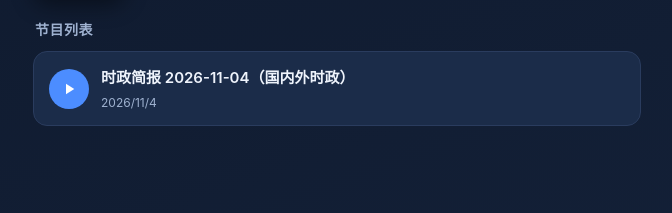
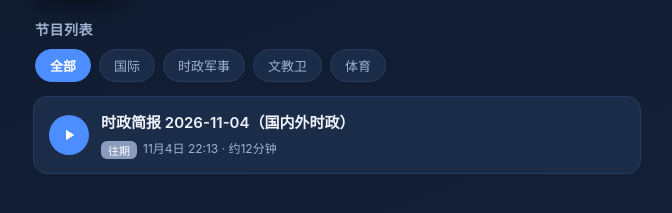
Before and after one commit to wxlkj/daily-news-podcast, a plain HTML site: page docs/index.html in a window 1280 px wide. Shown: the part 117-330 px from the top of the page, without its empty margins (303-975 px from the left). Drawn offline with Linux system fonts and the light colour scheme.

Commit message:
feat: 每天4篇分时段分主题（早6点国际/晚8点时政军事·文教卫·体育） [docs/index.html]

```diff
--- a/docs/index.html
+++ b/docs/index.html
@@ -3,7 +3,7 @@
 <head>
   <meta charset="UTF-8" />
   <meta name="viewport" content="width=device-width, initial-scale=1.0, viewport-fit=cover" />
-  <title>每日时政简报</title>
+  <title>每日新闻简报</title>
   <meta name="theme-color" content="#0f1a2e" />
   <style>
     :root {
@@ -34,7 +34,17 @@
     }
     .title { font-size: 21px; font-weight: 700; margin: 0 0 6px; }
     .desc { font-size: 13px; color: var(--sub); line-height: 1.5; margin: 0; }
-    h2.section { font-size: 14px; color: var(--sub); font-weight: 600; margin: 8px 2px 12px; letter-spacing: .5px; }
+    h2.section { font-size: 14px; color: var(--sub); font-weight: 600; margin: 8px 2px 10px; letter-spacing: .5px; }
+    /* 类目筛选标签 */
+    .filters { display: flex; gap: 8px; flex-wrap: wrap; margin: 0 2px 14px; }
+    .chip {
+      padding: 6px 14px; border-radius: 999px; font-size: 13px;
+      border: 1px solid var(--line); background: var(--card); color: var(--sub);
+      cursor: pointer; user-select: none; transition: background .15s, color .15s;
+    }
+    .chip:active { transform: scale(.96); }
+    .chip.on { background: var(--accent); border-color: var(--accent); color: #fff; font-weight: 600; }
+    /* 节目卡片 */
     .ep {
       background: var(--card); border: 1px solid var(--line);
       border-radius: 14px; padding: 14px 15px; margin-bottom: 12px;
@@ -49,8 +59,12 @@
     }
     .ep .play-ico svg { width: 18px; height: 18px; fill: #fff; }
     .ep .meta { min-width: 0; flex: 1; }
-    .ep .ep-title { font-size: 15px; font-weight: 600; margin: 0 0 4px; }
+    .ep .ep-title { font-size: 15px; font-weight: 600; margin: 0 0 5px; }
     .ep .ep-date { font-size: 12px; color: var(--sub); }
+    .badge {
+      display: inline-block; font-size: 11px; padding: 1px 7px; border-radius: 6px;
+      color: #fff; margin-right: 6px; vertical-align: middle;
+    }
     .loading { text-align: center; color: var(--sub); padding: 40px 0; font-size: 14px; }
     /* 底部播放条 */
     .player {
@@ -91,11 +105,12 @@
     <header>
       <img class="cover" id="cover" alt="封面" />
       <div>
-        <h1 class="title" id="ch-title">每日时政简报</h1>
+        <h1 class="title" id="ch-title">每日新闻简报</h1>
         <p class="desc" id="ch-desc">加载中…</p>
       </div>
     </header>
     <h2 class="section">节目列表</h2>
+    <div class="filters" id="filters"></div>
     <div id="list"><div class="loading">正在加载最新节目…</div></div>
   </div>
 
@@ -126,7 +141,116 @@
     const handle = $("p-handle");
     let current = null;
     let dragging = false;
+    let episodes = [];
+    let filter = "all";
 
+    // 类目 key -> 展示信息（与 feed.xml 的 <category> 对应）
+    const CATS = {
+      international:      { label: "国际",     color: "#4c8dff" },
+      politics_mil:       { label: "时政军事", color: "#ff7a7a" },
+      culture_edu_health: { label: "文教卫",   color: "#57c98a" },
+      sports:             { label: "体育",     color: "#e6a23c" },
+      legacy:             { label: "往期",     color: "#8a9bbd" },
+    };
+    const FILTERS = [
+      { key: "all",                 label: "全部" },
+      { key: "international",       label: "国际" },
+      { key: "politics_mil",        label: "时政军事" },
+      { key: "culture_edu_health",  label: "文教卫" },
+      { key: "sports",              label: "体育" },
+    ];
+
+    function esc(s) {
+      return (s || "").replace(/[&<>"]/g, (c) =>
+        ({ "&": "&amp;", "<": "&lt;", ">": "&gt;", '"': "&quot;" }[c]));
+    }
+    function parseDate(s) {
+      if (!s) return null;
+      let d = new Date(s);
+      if (isNaN(d.getTime())) d = new Date(s.replace(/\s(\+\d{2})(\d{2})$/, " $1:$2"));
+      return isNaN(d.getTime()) ? null : d;
+    }
+    function fmtDate(s) {
+      const d = parseDate(s);
+      if (!d) return s;
+      return (d.getMonth() + 1) + "月" + d.getDate() + "日 " +
+             String(d.getHours()).padStart(2, "0") + ":" +
+             String(d.getMinutes()).padStart(2, "0");
+    }
+
+    function renderFilters() {
+      const box = $("filters");
+      box.innerHTML = "";
+      FILTERS.forEach((f) => {
+        const el = document.createElement("div");
+        el.className = "chip" + (f.key === filter ? " on" : "");
+        el.textContent = f.label;
+        el.onclick = () => { filter = f.key; renderFilters(); renderList(); };
+        box.appendChild(el);
+      });
+    }
+
+    function renderList() {
+      const list = $("list");
+      list.innerHTML = "";
+      const shown = episodes.filter((e) => filter === "all" || e.cat === filter);
+      if (!shown.length) {
+        list.innerHTML = '<div class="loading">该分类暂无节目</div>';
+        return;
+      }
+      shown.forEach((e) => {
+        const c = CATS[e.cat] || CATS.legacy;
+        const mins = e.length ? Math.round(e.length * 8 / 64000 / 60) : 0;
+        const dur = mins ? " · 约" + mins + "分钟" : "";
+        const el = document.createElement("div");
+        el.className = "ep" + (e.url === current ? " active" : "");
+        el.innerHTML = `
+          <div class="play-ico"><svg viewBox="0 0 24 24"><path d="M8 5v14l11-7z"/></svg></div>
+          <div class="meta">
+            <p class="ep-title">${esc(e.title)}</p>
+            <span class="ep-date"><span class="badge" style="background:${c.color}">${c.label}</span>${fmtDate(e.pub)}${dur}</span>
+          </div>`;
+        el.onclick = () => play(e.url, e.title, el);
+        list.appendChild(el);
+      });
+    }
+
+    async function load() {
+      try {
+        const res = await fetch("feed.xml", { cache: "no-cache" });
+        const text = await res.text();
+        const doc = new DOMParser().parseFromString(text, "text/xml");
+        const ch = doc.querySelector("channel");
+        const chTitle = (ch.querySelector("title") || {}).textContent || "每日新闻简报";
+        const chDesc = (ch.querySelector("description") || {}).textContent || "";
+        const imgEl = ch.getElementsByTagNameNS(ITUNES, "image")[0]
+                   || ch.getElementsByTagName("itunes:image")[0];
+        const cover = imgEl ? imgEl.getAttribute("href") : "";
+        $("ch-title").textContent = chTitle;
+        $("ch-desc").textContent = chDesc;
+        if (cover) { $("cover").src = cover; $("p-cover").src = cover; }
+
+        episodes = Array.from(doc.getElementsByTagName("item")).map((it) => {
+          const title = (it.querySelector("title") || {}).textContent || "未命名节目";
+          const pub = (it.querySelector("pubDate") || {}).textContent || "";
+          const enc = it.getElementsByTagName("enclosure")[0];
+          const url = enc ? enc.getAttribute("url") : "";
+          const length = enc ? parseInt(enc.getAttribute("length") || "0", 10) : 0;
+          const catRaw = (it.querySelector("category") || {}).textContent || "";
+          const cat = CATS[catRaw] ? catRaw : "legacy";
+          const d = parseDate(pub);
+          return { title, pub, url, length, cat, ts: d ? d.getTime() : 0 };
+        }).sort((a, b) => b.ts - a.ts);
+
+        renderFilters();
+        renderList();
+      } catch (e) {
+        $("list").innerHTML = '<div class="loading">加载失败，请稍后刷新重试</div>';
+        console.error(e);
+      }
+    }
+
+    /* ---------- 播放控制（含可拖动进度条） ---------- */
     function updateProgress(p) {
       p = Math.max(0, Math.min(100, p));
       $("p-prog").style.width = p + "%";
@@ -134,8 +258,7 @@
     }
     function posToRatio(clientX) {
       const rect = bar.getBoundingClientRect();
-      let r = (clientX - rect.left) / rect.width;
-      return Math.max(0, Math.min(1, r));
+      return Math.max(0, Math.min(1, (clientX - rect.left) / rect.width));
     }
     function dragStart(e) {
       if (!audio.duration || isNaN(audio.duration)) return;
@@ -167,52 +290,7 @@
     function fmt(s) {
       if (!s || isNaN(s)) return "0:00";
       s = Math.floor(s);
-      const m = Math.floor(s / 60), ss = s % 60;
-      return m + ":" + String(ss).padStart(2, "0");
-    }
-
-    async function load() {
-      try {
-        const res = await fetch("feed.xml", { cache: "no-cache" });
-        const text = await res.text();
-        const doc = new DOMParser().parseFromString(text, "text/xml");
-        const ch = doc.querySelector("channel");
-        const chTitle = (ch.querySelector("title") || {}).textContent || "每日时政简报";
-        const chDesc = (ch.querySelector("description") || {}).textContent || "";
-        const imgEl = ch.getElementsByTagNameNS(ITUNES, "image")[0]
-                   || ch.getElementsByTagName("itunes:image")[0];
-        const cover = imgEl ? imgEl.getAttribute("href") : "";
-        $("ch-title").textContent = chTitle;
-        $("ch-desc").textContent = chDesc;
-        if (cover) { $("cover").src = cover; $("p-cover").src = cover; }
-
-        const items = Array.from(doc.getElementsByTagName("item"));
-        const list = $("list");
-        list.innerHTML = "";
-        if (!items.length) { list.innerHTML = '<div class="loading">暂无可播放的节目</div>'; return; }
-
-        items.forEach((it) => {
-          const title = (it.querySelector("title") || {}).textContent || "未命名节目";
-          const pub = (it.querySelector("pubDate") || {}).textContent || "";
-          const enc = it.getElementsByTagName("enclosure")[0];
-          const url = enc ? enc.getAttribute("url") : "";
-          let dateStr = pub;
-          try { dateStr = new Date(pub).toLocaleDateString("zh-CN"); } catch (e) {}
-          const el = document.createElement("div");
-          el.className = "ep";
-          el.innerHTML = `
-            <div class="play-ico"><svg viewBox="0 0 24 24"><path d="M8 5v14l11-7z"/></svg></div>
-            <div class="meta">
-              <p class="ep-title">${title}</p>
-              <span class="ep-date">${dateStr}</span>
-            </div>`;
-          el.onclick = () => play(url, title, el);
-          list.appendChild(el);
-        });
-      } catch (e) {
-        $("list").innerHTML = '<div class="loading">加载失败，请稍后刷新重试</div>';
-        console.error(e);
-      }
+      return Math.floor(s / 60) + ":" + String(s % 60).padStart(2, "0");
     }
 
     function play(url, title, el) {
@@ -246,8 +324,7 @@
     audio.onpause = () => { $("p-icon").innerHTML = '<path d="M8 5v14l11-7z"/>'; };
     audio.ontimeupdate = () => {
       if (dragging) return;
-      const p = audio.duration ? (audio.currentTime / audio.duration) * 100 : 0;
-      updateProgress(p);
+      updateProgress(audio.duration ? (audio.currentTime / audio.duration) * 100 : 0);
       $("p-cur").textContent = fmt(audio.currentTime);
     };
     audio.onloadedmetadata = () => { $("p-dur").textContent = fmt(audio.duration); };
```
